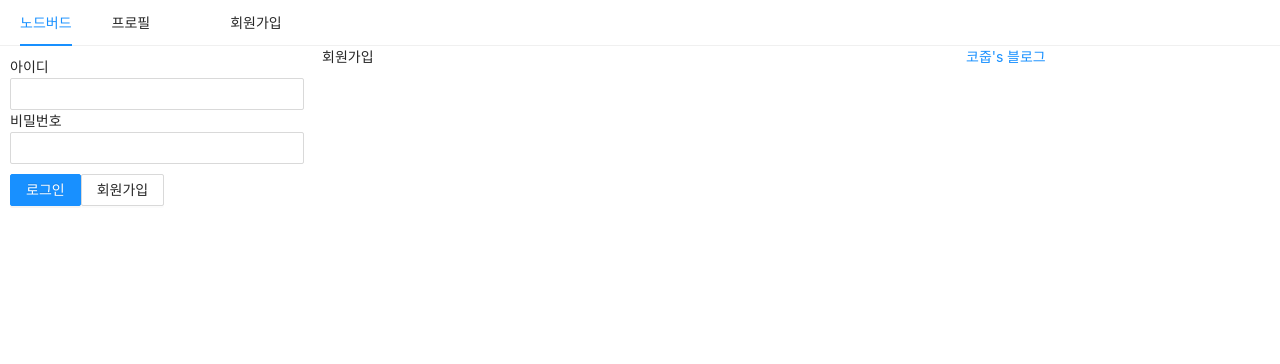
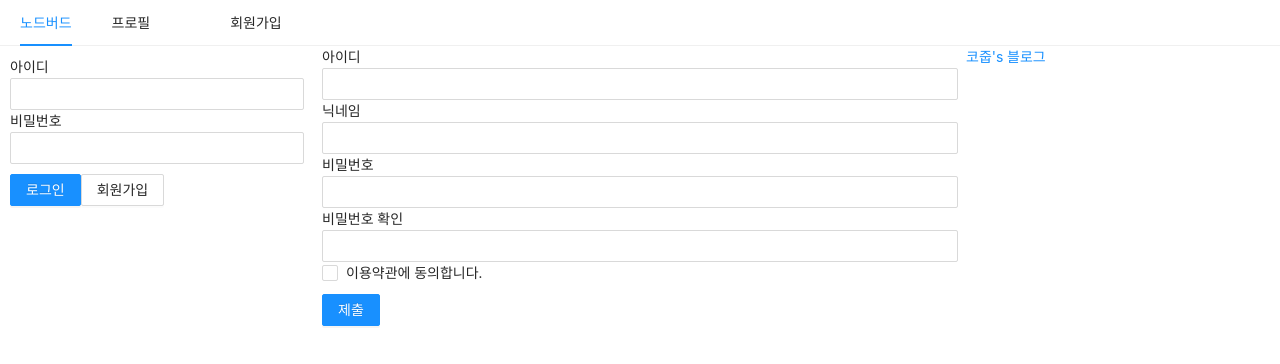
Before and after one commit to jihan-chillin/React-Lecture, a Next.js app in the folder prepare/front/: page /signup in a window 1280 px wide. Shown: the top 364 px of the page. Built offline with nearby package versions, Linux system fonts and the light colour scheme.

Commit message:
회원가입/로그인 커스텀 훅 분리

```diff
--- a/prepare/front/components/LoginForm.js
+++ b/prepare/front/components/LoginForm.js
@@ -1,4 +1,6 @@
 import React, { useCallback, useState, useMemo } from 'react'
+import PropTypes from 'prop-types';
+import useInput from '../hooks/useInput';
 import styled from 'styled-components'
 import {Form, Input, Button} from 'antd'
 
@@ -13,15 +15,8 @@
 `
 
 const LoginForm = ({setIsloggedIn}) =>{
-    const [id, setId] = useState('')
-    const onChnageId = useCallback((e)=>{
-        setId(e.target.value)
-    }, [])
-
-    const [password, setPassword] = useState('')
-    const onChnagePassword = useCallback((e)=>{
-        setPassword(e.target.value)
-    }, [])
+    const [id, onChangeId] = useInput('')
+    const [password, onChangePassword] = useInput('')
 
     const style = useMemo(()=>({marginTop : 10}),[])
 
@@ -35,7 +30,7 @@
             <div>
                 <label htmlFor='user-id'>아이디</label>
                 <br/>
-                <Input name='user-id' value={id} onChange={onChnageId} required/>
+                <Input name='user-id' value={id} onChange={onChangeId} required/>
             </div>
             <div>
                 <label htmlFor='user-password'>비밀번호</label>
@@ -43,7 +38,7 @@
                 <Input name = 'user-password'
                     value={password}
                     type='password'
-                    onChange={onChnagePassword} required/>
+                    onChange={onChangePassword} required/>
             </div>
             <ButtonWrapper style={style}>
                 <Button type='primary' htmlType='submit' loading={false}>로그인</Button>
@@ -53,4 +48,8 @@
     )
 }
 
+LoginForm.propTypes={
+    setIsloggedIn : PropTypes.func.isRequired,
+}
+
 export default LoginForm
--- /dev/null
+++ b/prepare/front/hooks/useInput.js
@@ -0,0 +1,9 @@
+import {useState, useCallback} from 'react'
+
+export default (initialValue = null)=>{
+    const [value, setValue] = useState(initialValue)
+    const handler = useCallback((e)=>{
+        setValue(e.target.value)
+    },[])
+    return [value, handler]
+}
--- a/prepare/front/pages/signup.js
+++ b/prepare/front/pages/signup.js
@@ -1,17 +1,93 @@
-import React from 'react';
+import React, {useCallback, useState} from 'react';
 import Head from 'next/head'
+import {Checkbox, Form, Input, Button} from 'antd'
+import styled from 'styled-components'
+
+import useInput from '../hooks/useInput';
 import AppLayout from '../components/AppLayout';
 
-const Signup = () => (
+const ErrorMessage = styled.div`
+  color : red
+`
+
+const Signup = () => {
+
+
+  const [id, onChangeId] = useInput('')
+  const [nickname, onChangeNickname] = useInput('')
+  const [password, onChangePassword] = useInput('')
+  const [passwordCheck, setPasswordCheck] = useState('')
+  const [passwordError, setPasswordError] = useState(false)
+  const onChangePasswordCheck = useCallback((e)=>{
+    setPasswordCheck(e.target.value)
+    setPasswordError(e.target.value !== password)
+  },[password])
+
+  const [term, setTerm] = useState('');
+  const [termError, setTermError] = useState(false)
+
+  const onChangeTerm = useCallback((e)=>{
+    setTermError(false)
+    setTerm(e.target.checked)
+    console.log(id, nickname, password)
+
+  },[])
+
+  const onSubmit = useCallback(()=>{
+    if(password!==passwordCheck){
+      return setPasswordError(true);
+    }
+    if(!term){
+      return setTermError(true);
+    }
+  }, [password, passwordCheck])
+
+
+  return(
   <>
     <Head>
         <meta charSet='utf-8'/>
         <title>profile</title>
       </Head>
     <AppLayout>
-      <div>회원가입</div>
+       <Form onFinish={onSubmit}>
+        <div>
+          <label htmlFor='user-id'>아이디</label>
+          <br/>
+          <Input name='user-id' value={id} required onChange={onChangeId}/>
+        </div>
+        <div>
+          <label htmlFor='user-nickname'>닉네임</label>
+          <br/>
+          <Input name='user-nickname' value={nickname} required onChange={onChangeNickname}/>
+        </div>
+        <div>
+          <label htmlFor='user-password'>비밀번호</label>
+          <br/>
+          <Input name='user-password' type='password' value={password} required onChange={onChangePassword}/>
+        </div>
+        <div>
+          <label htmlFor='user-password-check'>비밀번호 확인</label>
+          <br/>
+          <Input
+            name='user-password-check'
+            type='password'
+            value={passwordCheck}
+            required
+            onChange={onChangePasswordCheck}/>
+            {passwordError && <ErrorMessage>비밀번호가 일치하지 않습니다.</ErrorMessage>}
+        </div>
+        <div>
+          <Checkbox name ="user-term" checked={term} onChange={onChangeTerm}>이용약관에 동의합니다.</Checkbox>
+          {termError && <ErrorMessage>약관에 동의하셔야 합니다.</ErrorMessage>}
+        </div>
+        <div style={{marginTop : 10}}>
+          <Button type="primary" htmlType="submit">제출</Button>
+        </div>
+       </Form>
     </AppLayout>
   </>
-);
+  );
+}
 
 export default Signup;
```
